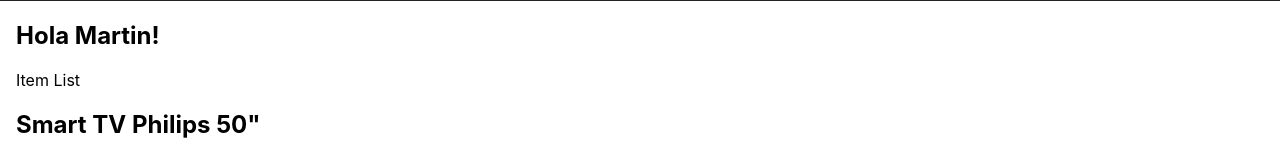
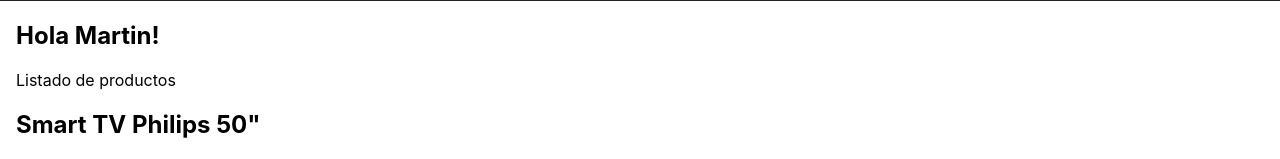
Before and after one commit to uxmoon/ecommerce-martinluna, a React (Create React App) app: page / in a window 1280 px wide. Shown: the part 153-312 px from the top of the page. Built offline with nearby package versions, Linux system fonts and the light colour scheme.

Commit message:
Ternario para loading y mostrar productos

```diff
--- a/src/components/ItemList.jsx
+++ b/src/components/ItemList.jsx
@@ -4,18 +4,20 @@
 
 function ItemList() {
   const [productos, setProductos] = useState([]);
+  const [isLoaded, setIsLoaded] = useState(false);
 
   useEffect(() => {
     const promesaProductos = new Promise((response, reject) => {
       setTimeout(() => {
         response(data);
-        // reject("Se produjo un error")
+        // reject("Se produjo un error");
       }, 2000);
     });
 
     promesaProductos
       .then((res) => {
         setProductos(res);
+        setIsLoaded(true);
       })
       .catch((err) => {
         console.log(err);
@@ -24,10 +26,16 @@
 
   return (
     <div>
-      <p>Item List</p>
-      {productos.map((producto) => (
-        <Item key={producto.id} producto={producto} />
-      ))}
+      <p>Listado de productos</p>
+      {isLoaded ? (
+        <>
+          {productos.map((producto) => (
+            <Item key={producto.id} producto={producto} />
+          ))}
+        </>
+      ) : (
+        <p>Cargando productos...</p>
+      )}
     </div>
   );
 }
```
